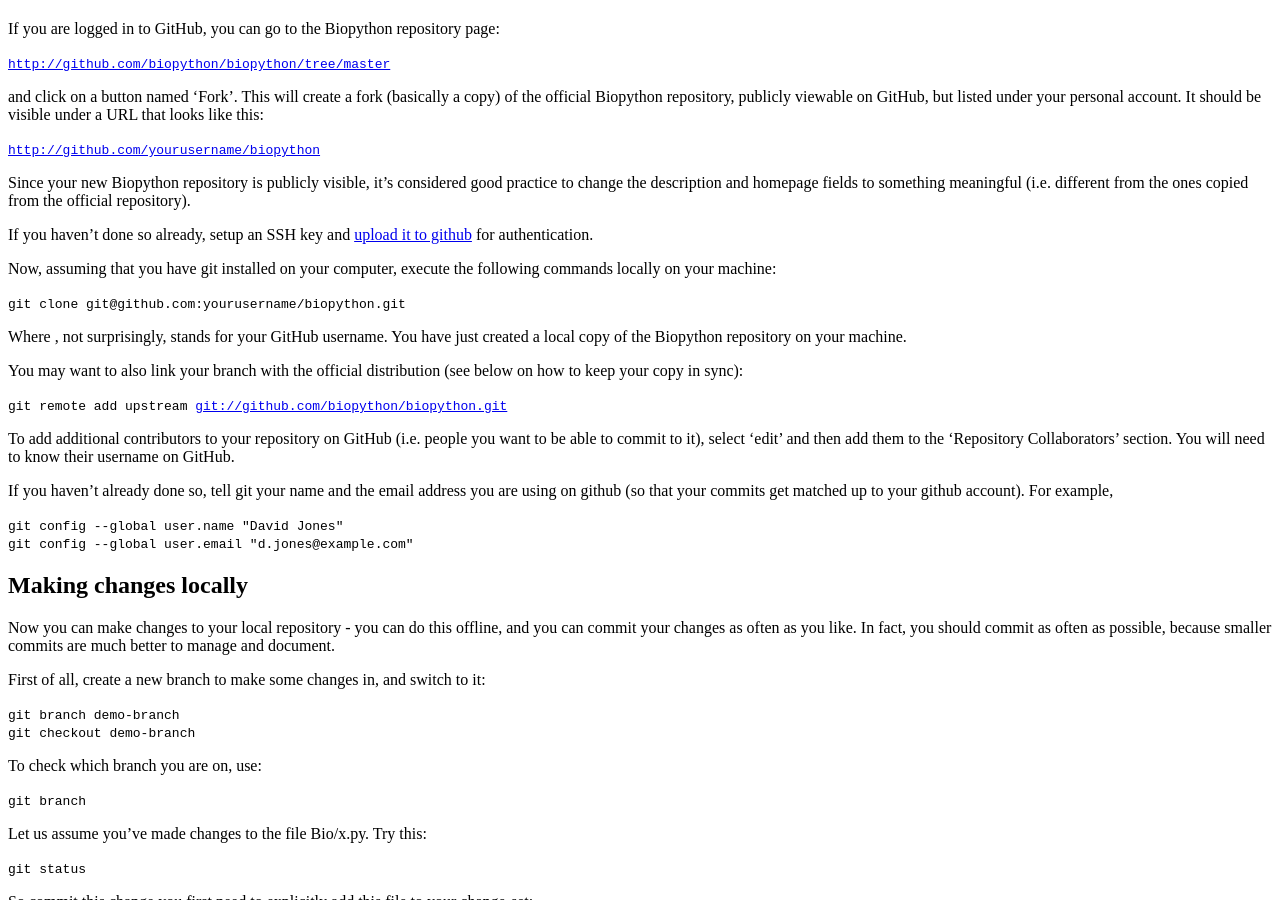
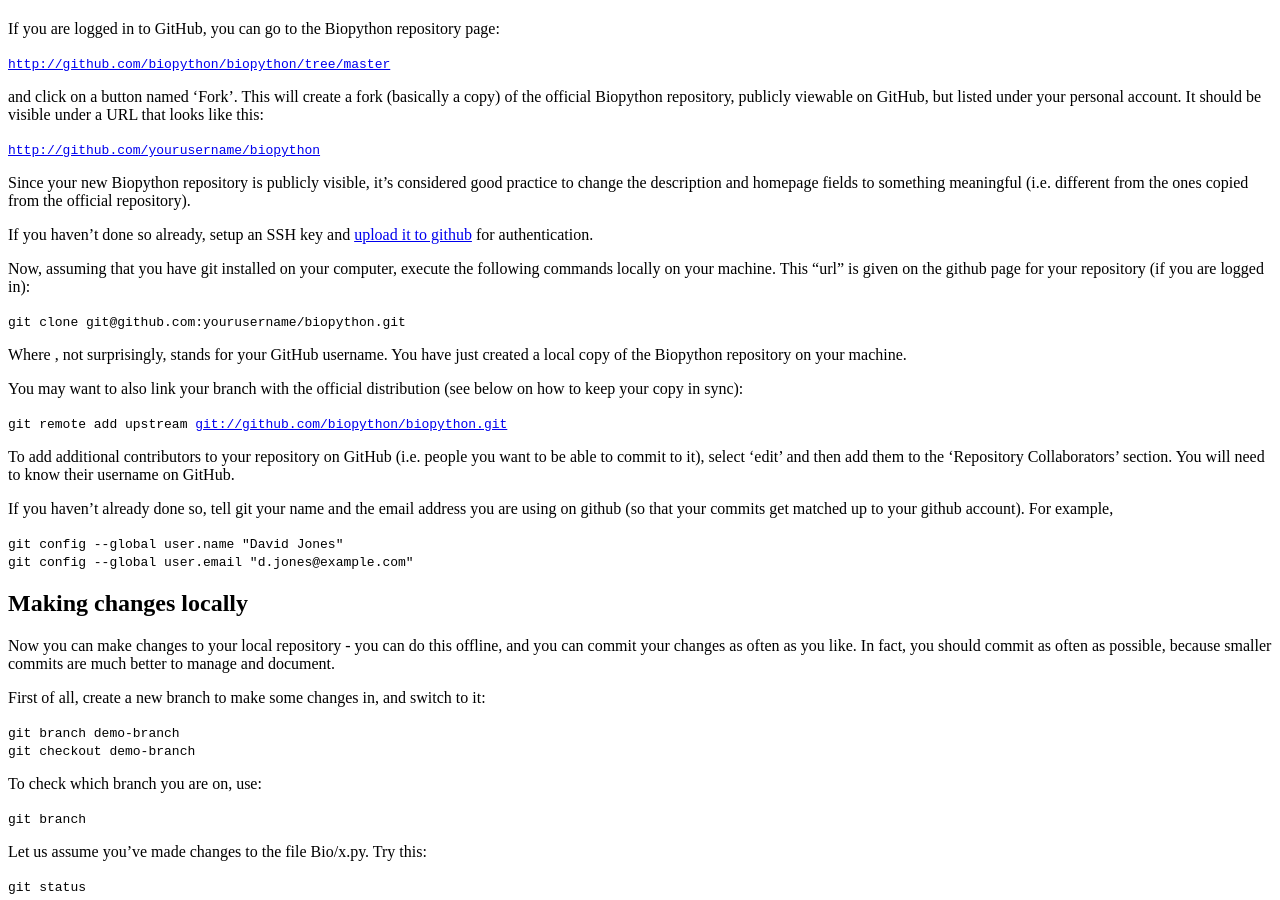
Before and after one commit to biopython/biopython.github.io, a Jekyll site: the page built from wiki/GitUsage.md, in a window 1280 px wide and 900 px high, scrolled down 1988 px. Built offline with Jekyll 4.4.1, drawn with Linux system fonts in a browser that asks for light colours.

```diff
--- a/wiki/GitUsage.md
+++ b/wiki/GitUsage.md
@@ -193,7 +193,8 @@ github](http://github.com/guides/providing-your-ssh-key) for
 authentication.
 
 Now, assuming that you have git installed on your computer, execute the
-following commands locally on your machine:
+following commands locally on your machine. This "url" is given on the
+github page for your repository (if you are logged in):
 
 `git clone git@github.com:yourusername/biopython.git`
 
```
Also changed, not shown: 1 other file.
